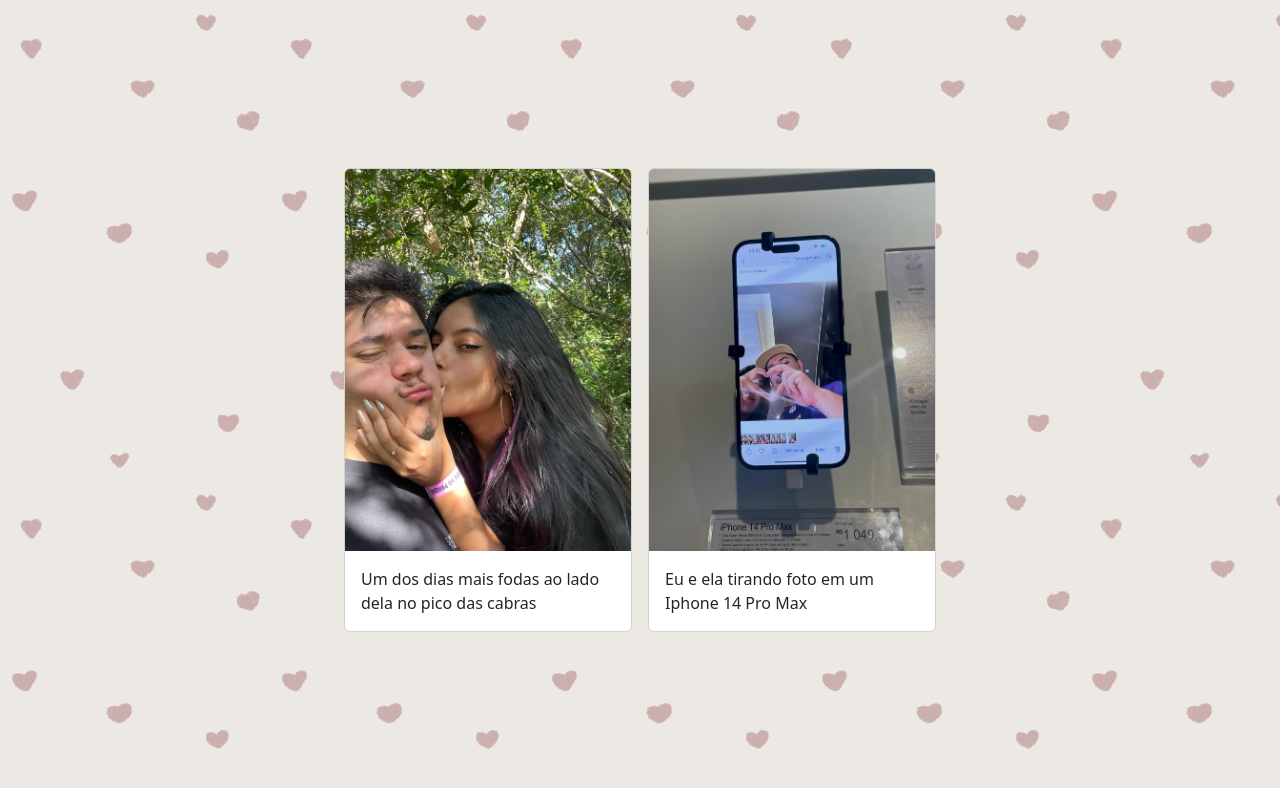
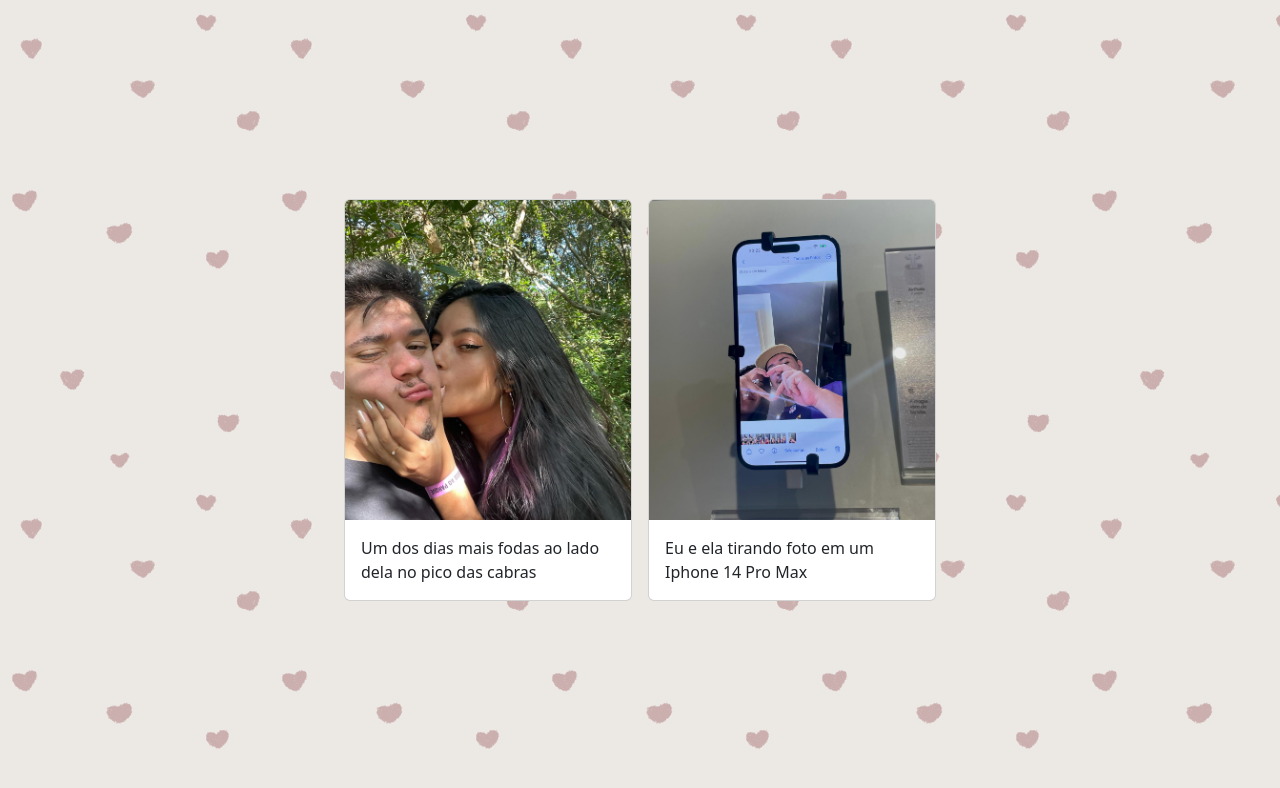
Before and after one commit to v-motta/love-app, an Angular app: page /home in a window 1280 px wide. Shown: the top 788 px of the page. Built offline with nearby package versions, Linux system fonts and the light colour scheme.

Commit message:
Update home component HTML and SCSS files

```diff
--- a/src/app/pages/home/home.component.html
+++ b/src/app/pages/home/home.component.html
@@ -1,13 +1,13 @@
 <div class="bg-love vh-100 vw-100">
-    <div class="d-flex justify-content-center align-items-center h-100 gap-3">
+    <div class="d-flex flex-column flex-lg-row justify-content-center align-items-center h-100 gap-3">
         <div class="card" style="width: 18rem;">
-            <img src="../../../assets/img1.jpeg" class="card-img-top" alt="...">
+            <img src="../../../assets/img1.jpeg" class="card-img-top object-fit-cover" alt="...">
             <div class="card-body">
                 <p class="card-text">Um dos dias mais fodas ao lado dela no pico das cabras</p>
             </div>
         </div>
         <div class="card" style="width: 18rem;">
-            <img src="../../../assets/img2.jpeg" class="card-img-top" alt="...">
+            <img src="../../../assets/img2.jpeg" class="card-img-top object-fit-cover" alt="...">
             <div class="card-body">
                 <p class="card-text">Eu e ela tirando foto em um Iphone 14 Pro Max</p>
             </div>
--- a/src/app/pages/home/home.component.scss
+++ b/src/app/pages/home/home.component.scss
@@ -1,3 +1,7 @@
 .bg-love {
     background-image: url('../../../assets/bg-heart.gif');
 }
+
+.card img {
+    height: 20rem;
+}
```
